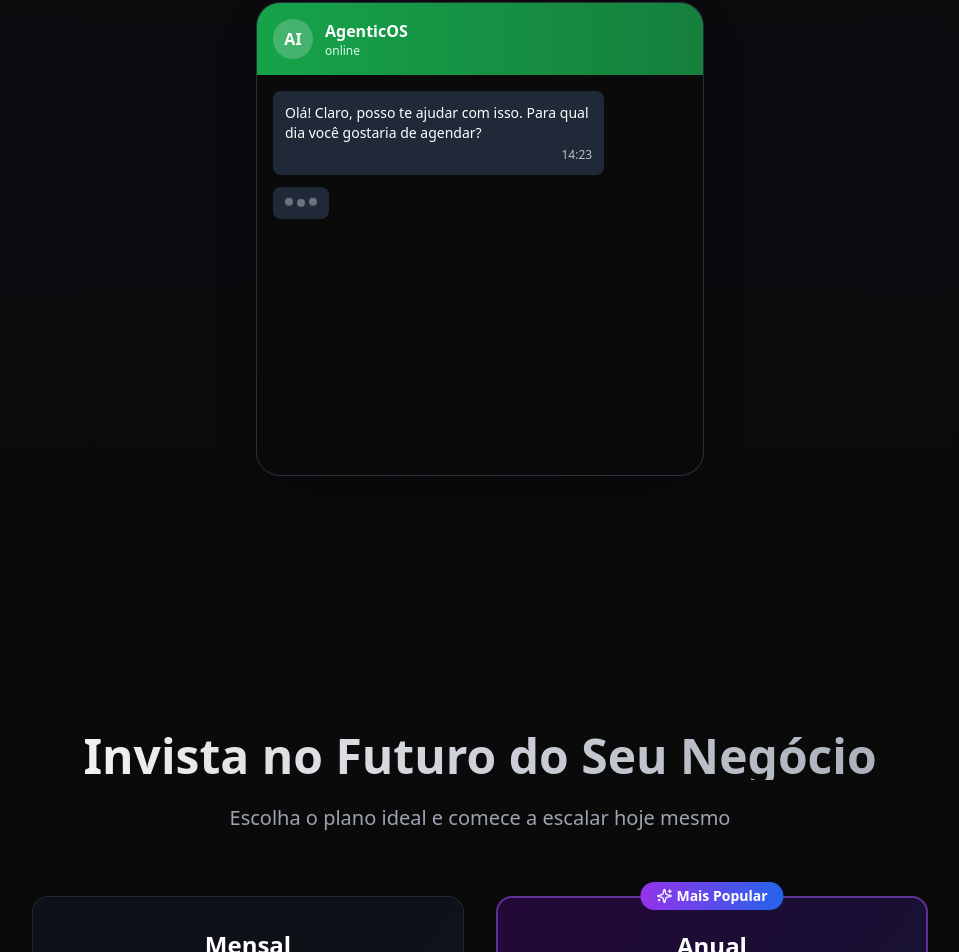
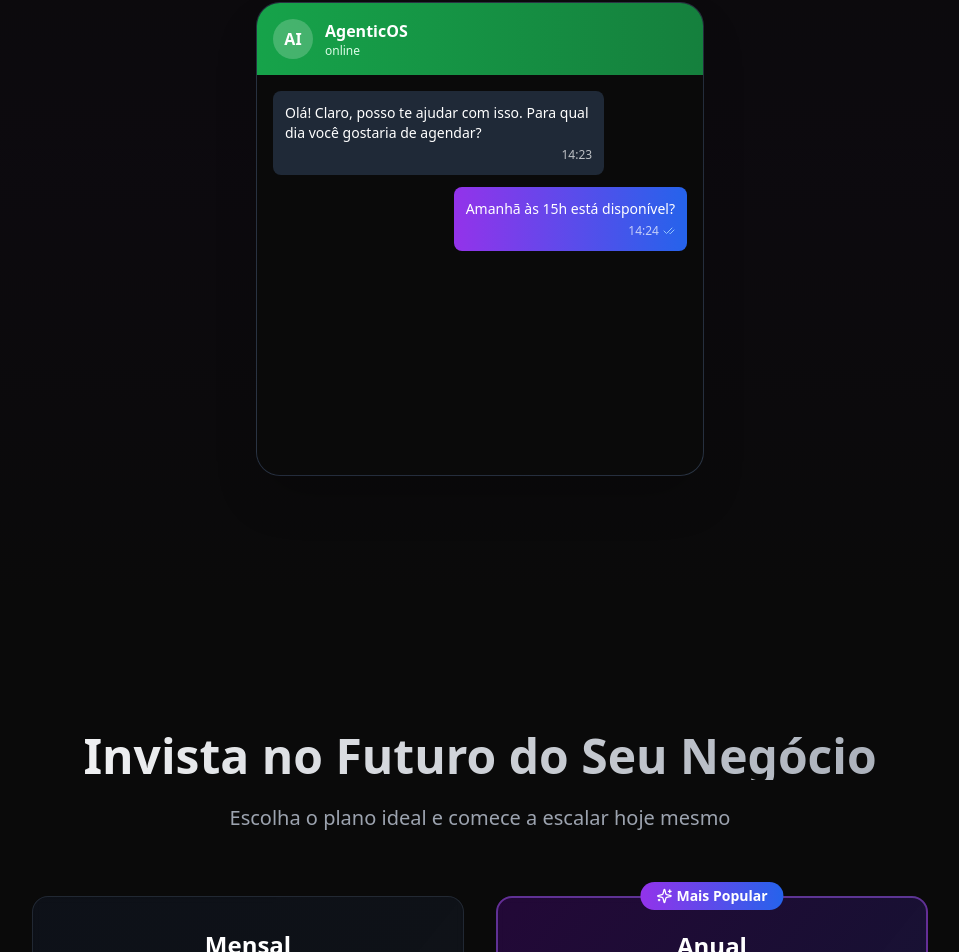
Before and after one commit to GabrielSemiao/AgenticOS-Page, a React (Vite) app: page / in a window 1280 px wide. Shown: the part 3163-4115 px from the top of the page, without its empty margins (160-1119 px from the left). Built offline with nearby package versions, Linux system fonts and the light colour scheme.

Commit message:
[dyad] Erro no LiveDemo corrigido - wrote 1 file(s)

```diff
--- a/src/components/live-demo.tsx
+++ b/src/components/live-demo.tsx
@@ -2,7 +2,7 @@
 
 import { motion } from "framer-motion";
 import { useState, useEffect } from "react";
-import { Check, CheckCheck } from "lucide-react";
+import { CheckCheck } from "lucide-react";
 
 export const LiveDemo = () => {
   const [messages, setMessages] = useState<Array<{ text: string; isBot: boolean; time: string }>>([]);
@@ -17,20 +17,28 @@ export const LiveDemo = () => {
 
   useEffect(() => {
     let currentIndex = 0;
-    const interval = setInterval(() => {
+
+    const addMessage = () => {
       if (currentIndex < conversation.length) {
         setIsTyping(true);
+
         setTimeout(() => {
           setMessages((prev) => [...prev, conversation[currentIndex]]);
           setIsTyping(false);
           currentIndex++;
+
+          if (currentIndex < conversation.length) {
+            setTimeout(addMessage, 2000);
+          }
         }, 1500);
-      } else {
-        clearInterval(interval);
       }
-    }, 3000);
+    };
 
-    return () => clearInterval(interval);
+    const timer = setTimeout(addMessage, 500);
+
+    return () => {
+      clearTimeout(timer);
+    };
   }, []);
 
   return (
```
